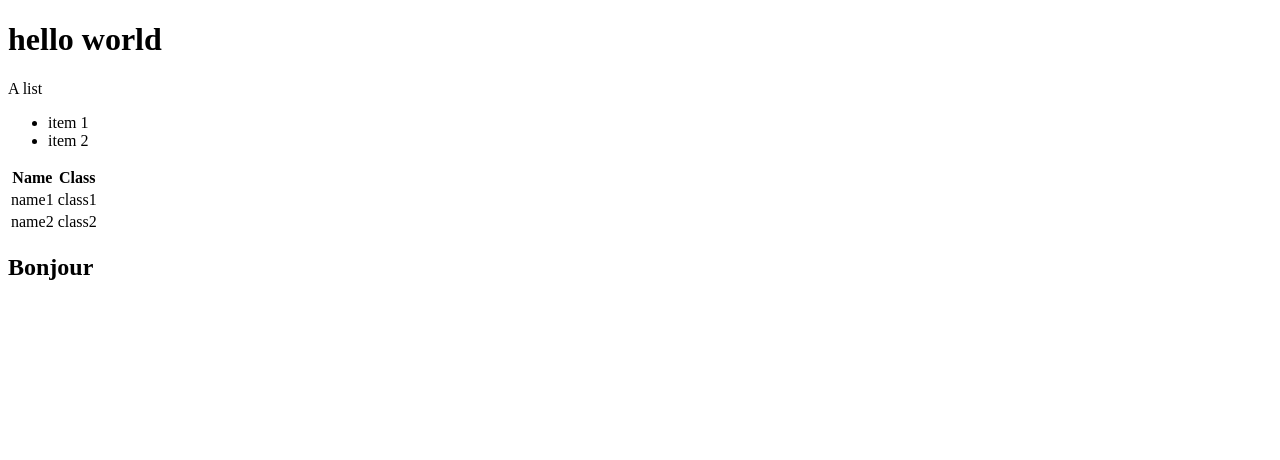
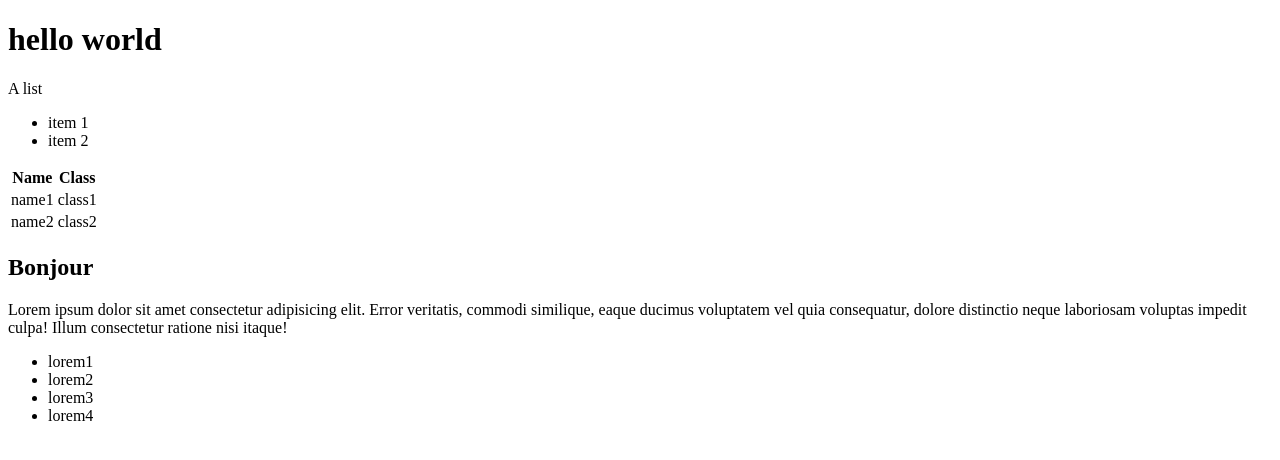
Before and after one commit to IssaniRania/13022023-git, a plain HTML site: page index.html in a window 1280 px wide. Drawn offline with Linux system fonts and the light colour scheme.

Commit message:
initilize index.html

```diff
--- a/index.html
+++ b/index.html
@@ -34,5 +34,12 @@
     </tbody>
    </table>
    <h2> Bonjour</h2>
+   <p>Lorem ipsum dolor sit amet consectetur adipisicing elit. Error veritatis, commodi similique, eaque ducimus voluptatem vel quia consequatur, dolore distinctio neque laboriosam voluptas impedit culpa! Illum consectetur ratione nisi itaque!</p>
+   <ul>
+    <li>lorem1</li>
+    <li>lorem2</li>
+    <li>lorem3</li>
+    <li>lorem4</li>
+   </ul>
 </body>
 </html>
```
